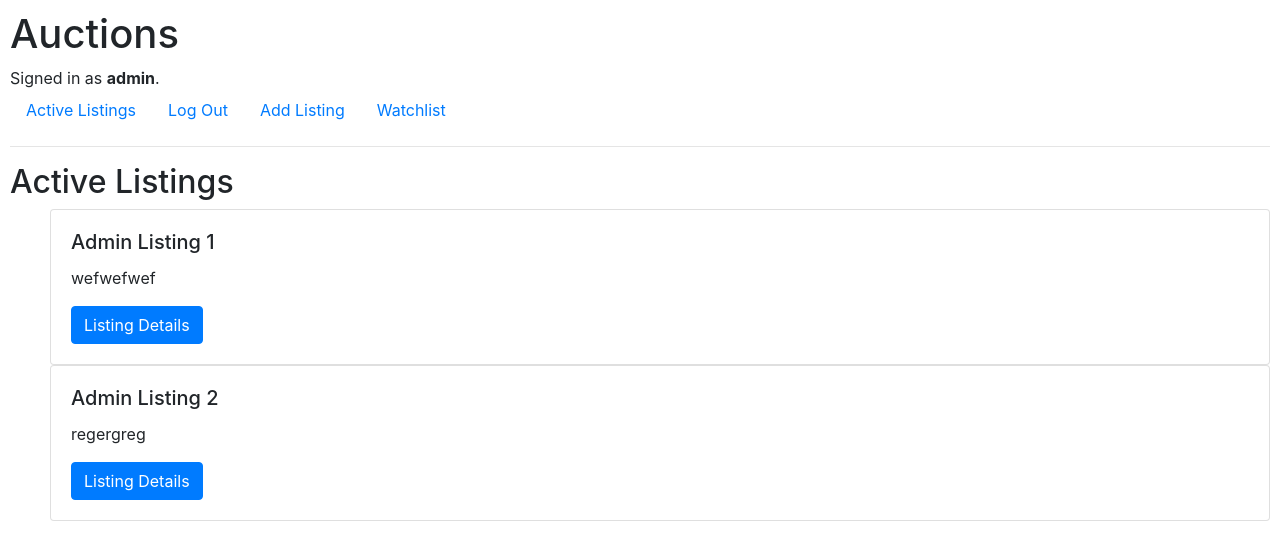
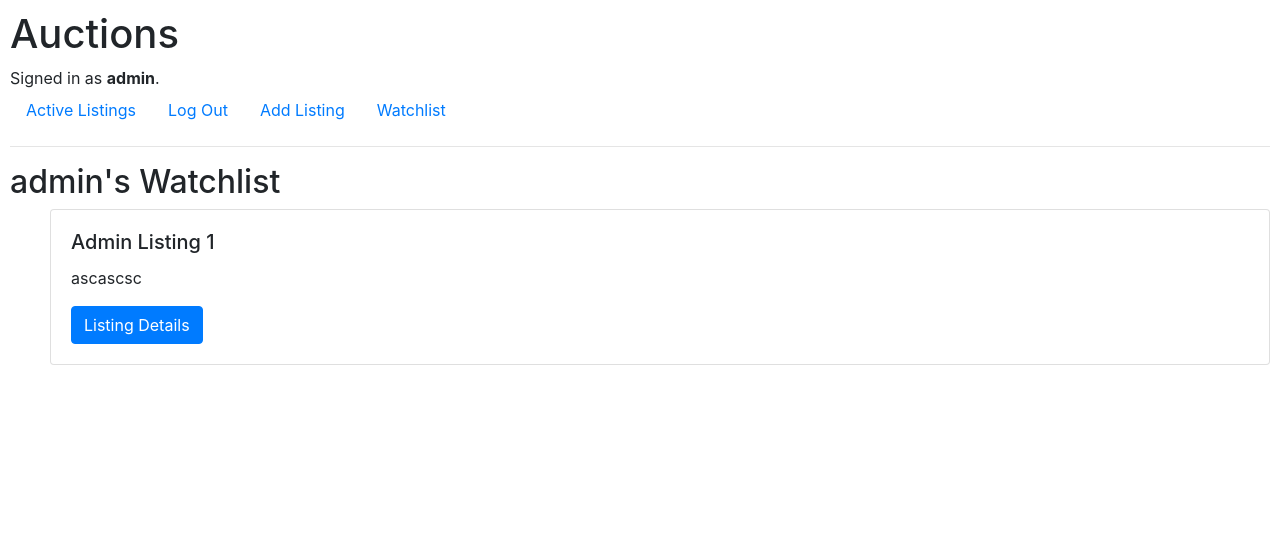
Before and after one commit to SergiOca87/CS502020-Project2, a Django app: page /watchlist in a window 1280 px wide. Shown: the top 560 px of the page. Run offline with Django 3.2, Linux system fonts and the light colour scheme; a user stored in the database is signed in; data comes from the database, SQL or seed files in the repository; parts of the project's set-up code (start-up, migrations or seed data) failed here and were passed over; some libraries are stand-ins or nearby versions.

Commit message:
some progress

```diff
--- a/auctions/models.py
+++ b/auctions/models.py
@@ -18,7 +18,7 @@ class Listing(models.Model):
     text_description = models.CharField(max_length=128)
     starting_bid = models.PositiveIntegerField()
     image_url = models.CharField(max_length=128)
-    createdBy = models.ForeignKey(User, on_delete=models.CASCADE, related_name="createdBy",default=None, null=True, blank=True)
+    created_by = models.ForeignKey(User, on_delete=models.CASCADE, related_name="created_by",default=None, null=True, blank=True)
     bids = models.ManyToManyField(Bids, blank=True, related_name="Bids")
     # category (not sure)
 
--- a/auctions/templates/auctions/watchlist.html
+++ b/auctions/templates/auctions/watchlist.html
@@ -1,7 +1,7 @@
 {% extends "auctions/layout.html" %}
 
 {% block body %}
-    <h2>Active Listings</h2>
+    <h2>{{ user }}'s Watchlist</h2>
 
     <!-- All Active listings here? -->
     <ul>
--- a/auctions/urls.py
+++ b/auctions/urls.py
@@ -11,6 +11,6 @@ urlpatterns = [
     path("watchlist", views.watchlist, name="watchlist"),
     # path("add/<int:user_id>", views.add, name="add"),
     path("<int:listing_id>", views.listing, name="listing"),
-    path("<int:listing_id>", views.listing, name="addToWatchlist"),
-    path("<int:listing_id>", views.listing, name="closeListing")
+    # path("<int:listing_id>", views.listing, name="addToWatchlist"),
+    # path("<int:listing_id>", views.listing, name="closeListing")
 ]
--- a/auctions/views.py
+++ b/auctions/views.py
@@ -77,7 +77,7 @@ def add(request):
         bid = request.POST["bid"]
         url = request.POST["url"]
         user = User.objects.get(id=request.POST["user_id"])
-        f = Listing(title = title, text_description=description, starting_bid=bid, image_url=url, createdBy=user)
+        f = Listing(title = title, text_description=description, starting_bid=bid, image_url=url, created_by=user)
         f.save()
         return HttpResponseRedirect(reverse("index"))
     else:
@@ -86,21 +86,56 @@ def add(request):
 
 def listing(request, listing_id):
     listing = Listing.objects.get(id=listing_id)
+    current_user = request.user
+    user_watchlist = Listing.objects.filter(watchlist=request.user.id)
+    created_by = User.objects.filter(created_by=listing_id).values('username')
+    in_watchlist = False
+
     if request.method == "POST":
-
         if 'closeListing' in request.POST and request.POST['closeListing']:
             listing.delete()
             return HttpResponseRedirect(reverse("index"))
-        elif 'addToWatchList' in request.POST and request.POST['addToWatchList']:
-            current_user = request.user
+        elif 'addToWatchlist' in request.POST and request.POST['addToWatchlist']:
             current_user.watchlist.add(listing)
-            print( current_user.watchlist )
             return HttpResponseRedirect(reverse("index"))
-    else:
+        elif 'removeFromWatchlist' in request.POST and request.POST['removeFromWatchlist']:
+            current_user.watchlist.remove(listing)
+            return HttpResponseRedirect(reverse("index"))
+    elif listing in user_watchlist:
+        print('Found')
+        print(created_by, current_user)
+
+        # so how can one find out if user equals created_by...
         return render(request, "auctions/listing.html", {
             "listing": listing,
+            "in_watchlist": True,
+            "created_by": created_by,
             "form": NewBidForm()
         })
+    # if listing is in user watchlist...
+    #     render the listing with a button to remove from watchlist instead:
+    else:
+        print( 'last')
+        print(current_user.watchlist)
+        return render(request, "auctions/listing.html", {
+            "listing": listing,
+            "created_by": created_by,
+            "form": NewBidForm()
+        })
+
+@login_required
+def watchlist(request):
+    listings = Listing.objects.filter(watchlist=request.user.id)
+    current_user = request.user
+    print( listings )
+    return render(request, "auctions/watchlist.html", {
+        "listings": listings
+    })
+
+
+# def profile(request):
+#     current_user = request.user
+#     Use createdby to display listings created by the user...
 
 # @login_required
 # def addToWatchlist(request, listing_id):
@@ -108,14 +143,6 @@ def listing(request, listing_id):
 
 #     print(current_user)
 
-@login_required
-def watchlist(request):
-    listings = Listing.objects.all()
-    current_user = request.user
-    print( current_user.watchlist )
-    return render(request, "auctions/watchlist.html", {
-        "listings": listings
-    })
 
 
 
```
Also changed, not shown: auctions/templates/auctions/listing.html (+18 -7 lines), auctions/migrations/0002_auto_20200901_0305.py (deleted), auctions/migrations/0002_auto_20200901_1618.py (added), db.sqlite3.
